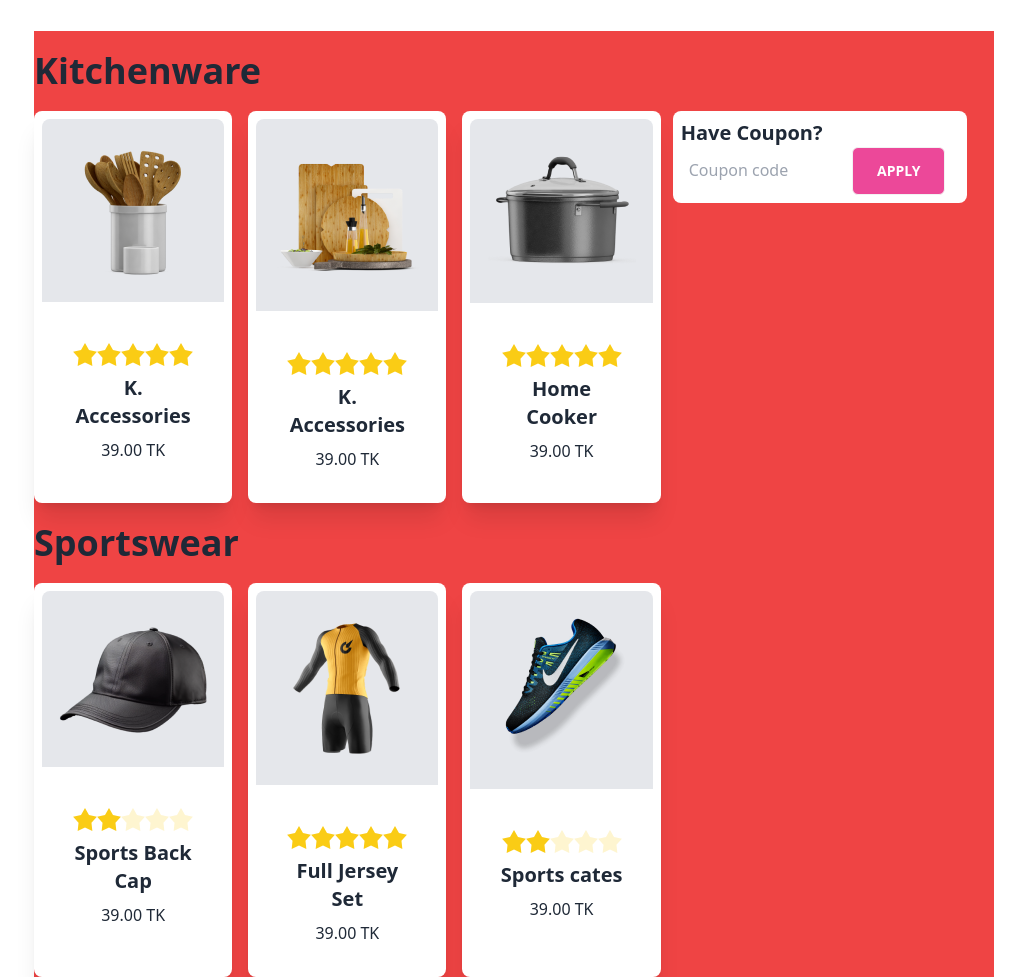
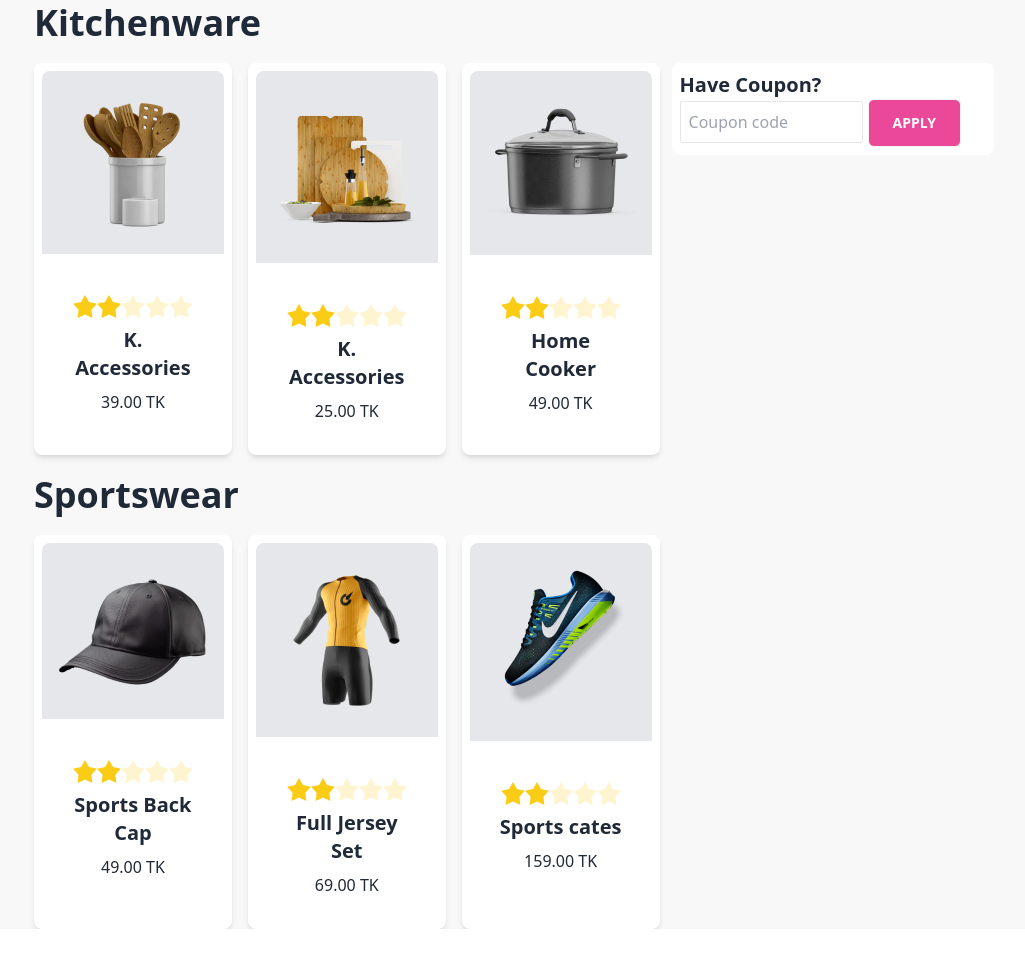
Before and after one commit to Ashraf-2/summar_sale_B8A5, a plain HTML site: page index.html in a window 1280 px wide. Shown: the part 817-1794 px from the top of the page, without its empty margins (126-1151 px from the left). After the commit the page ends 1746 px from the top, so only its background shows below. Drawn offline with nearby package versions, Linux system fonts and the light colour scheme.

Commit message:
design done

```diff
--- a/index.html
+++ b/index.html
@@ -8,9 +8,15 @@
     <!-- tailwind & daisyUI link -->
     <link href="https://cdn.jsdelivr.net/npm/daisyui@3.3.1/dist/full.css" rel="stylesheet" type="text/css" />
     <script src="https://cdn.tailwindcss.com"></script>
+    <style>
+        * {
+            margin: 0;
+            padding: 0;
+        }
+    </style>
 </head>
 
-<body>
+<body class="bg-[#F8F8F8]">
     <header class="bg-[#F9F6E2]">
         <!-- ---------using daisyUI--------- -->
         <!-- banner section -->
@@ -35,9 +41,9 @@
 
     </header>
 
-    <main>
+    <main class="w-9/12 mx-auto flex flex-col gap-3 md:flex-row lg:flex-row">
         <!-- products and sell board -->
-        <section class="w-9/12 mx-auto flex flex-col gap-3 md:flex-row lg:flex-row mt-12 bg-red-500">
+
         <!-- products category -->
         <div>
             <!-- first category -->
@@ -46,18 +52,17 @@
                 <!-- specific 3 cards -->
                 <div class="grid grid-cols-1 md:grid-cols-2 lg:grid-cols-3 gap-4">
                     <!-- first card -->
-                        <div class="card rounded-lg bg-base-100 shadow-xl">
+                    <div class="card rounded-lg bg-base-100 shadow-md">
                         <figure class="m-2 bg-gray-200">
                             <img src="./images/prod1.png" alt="prod-1" class="rounded-xl my-6 " />
                         </figure>
                         <div class="card-body items-center text-center">
                             <div class="rating">
-                                    <input type="radio" name="rating-2" class="mask mask-star-2 bg-yellow-400" />
-                                    <input type="radio" name="rating-2" class="mask mask-star-2 bg-yellow-400"
-                                        checked />
-                                    <input type="radio" name="rating-2" class="mask mask-star-2 bg-yellow-400" />
-                                    <input type="radio" name="rating-2" class="mask mask-star-2 bg-yellow-400" />
-                                    <input type="radio" name="rating-2" class="mask mask-star-2 bg-yellow-400" />
+                                <input type="radio" name="rating-1" class="mask mask-star-2 bg-yellow-400" />
+                                <input type="radio" name="rating-1" class="mask mask-star-2 bg-yellow-400" checked />
+                                <input type="radio" name="rating-1" class="mask mask-star-2 bg-yellow-400" />
+                                <input type="radio" name="rating-1" class="mask mask-star-2 bg-yellow-400" />
+                                <input type="radio" name="rating-1" class="mask mask-star-2 bg-yellow-400" />
                             </div>
                             <h2 class="card-title">K. Accessories</h2>
                             <p>39.00 TK</p>
@@ -67,42 +72,40 @@
                         </div>
                     </div>
                     <!-- second card -->
-                        <div class="card rounded-lg bg-base-100 shadow-xl">
+                    <div class="card rounded-lg bg-base-100 shadow-md">
                         <figure class="m-2 bg-gray-200">
                             <img src="./images/prod2.png" alt="prod-2" class="rounded-xl my-6 " />
                         </figure>
                         <div class="card-body items-center text-center">
                             <div class="rating">
                                 <input type="radio" name="rating-2" class="mask mask-star-2 bg-yellow-400" />
-                                    <input type="radio" name="rating-2" class="mask mask-star-2 bg-yellow-400"
-                                        checked />
+                                <input type="radio" name="rating-2" class="mask mask-star-2 bg-yellow-400" checked />
                                 <input type="radio" name="rating-2" class="mask mask-star-2 bg-yellow-400" />
                                 <input type="radio" name="rating-2" class="mask mask-star-2 bg-yellow-400" />
                                 <input type="radio" name="rating-2" class="mask mask-star-2 bg-yellow-400" />
                             </div>
                             <h2 class="card-title">K. Accessories</h2>
-                                <p>39.00 TK</p>
+                            <p>25.00 TK</p>
                             <!-- <div class="card-actions">
                                 <button class="btn btn-primary">Buy Now</button>
                               </div> -->
                         </div>
                     </div>
                     <!-- third card -->
-                        <div class="card rounded-lg bg-base-100 shadow-xl">
+                    <div class="card rounded-lg bg-base-100 shadow-md">
                         <figure class="m-2 bg-gray-200">
                             <img src="./images/prod3.png" alt="prod-3" class="rounded-xl my-6" />
                         </figure>
                         <div class="card-body items-center text-center">
                             <div class="rating">
-                                    <input type="radio" name="rating-2" class="mask mask-star-2 bg-yellow-400" />
-                                    <input type="radio" name="rating-2" class="mask mask-star-2 bg-yellow-400"
-                                        checked />
-                                    <input type="radio" name="rating-2" class="mask mask-star-2 bg-yellow-400" />
-                                    <input type="radio" name="rating-2" class="mask mask-star-2 bg-yellow-400" />
-                                    <input type="radio" name="rating-2" class="mask mask-star-2 bg-yellow-400" />
+                                <input type="radio" name="rating-3" class="mask mask-star-2 bg-yellow-400" />
+                                <input type="radio" name="rating-3" class="mask mask-star-2 bg-yellow-400" checked />
+                                <input type="radio" name="rating-3" class="mask mask-star-2 bg-yellow-400" />
+                                <input type="radio" name="rating-3" class="mask mask-star-2 bg-yellow-400" />
+                                <input type="radio" name="rating-3" class="mask mask-star-2 bg-yellow-400" />
                             </div>
                             <h2 class="card-title">Home Cooker</h2>
-                                <p>39.00 TK</p>
+                            <p>49.00 TK</p>
                             <!-- <div class="card-actions">
                                 <button class="btn btn-primary">Buy Now</button>
                               </div> -->
@@ -117,59 +120,56 @@
                 <!-- specific 3 cards -->
                 <div class="grid grid-cols-1 md:grid-cols-2 lg:grid-cols-3 gap-4">
                     <!-- fourth card -->
-                        <div class="card rounded-lg bg-base-100 shadow-xl">
+                    <div class="card rounded-lg bg-base-100 shadow-md">
                         <figure class="m-2 bg-gray-200">
-                                <img src="./images/prod4.png" alt="prod-4" class="rounded-xl my-6 " />
+                            <img src="./images/prod4.png" alt="prod-4" class="rounded-xl my-6" />
                         </figure>
                         <div class="card-body items-center text-center">
                             <div class="rating">
                                 <input type="radio" name="rating-4" class="mask mask-star-2 bg-yellow-400" />
-                                    <input type="radio" name="rating-4" class="mask mask-star-2 bg-yellow-400"
-                                        checked />
+                                <input type="radio" name="rating-4" class="mask mask-star-2 bg-yellow-400" checked />
                                 <input type="radio" name="rating-4" class="mask mask-star-2 bg-yellow-400" />
                                 <input type="radio" name="rating-4" class="mask mask-star-2 bg-yellow-400" />
                                 <input type="radio" name="rating-4" class="mask mask-star-2 bg-yellow-400" />
                             </div>
                             <h2 class="card-title">Sports Back Cap</h2>
-                                <p>39.00 TK</p>
+                            <p>49.00 TK</p>
 
                         </div>
                     </div>
-                        <!-- second card -->
-                        <div class="card rounded-lg bg-base-100 shadow-xl">
+                    <!-- fifth card -->
+                    <div class="card rounded-lg bg-base-100 shadow-md">
                         <figure class="m-2 bg-gray-200">
                             <img src="./images/prod5.png" alt="prod-2" class="rounded-xl my-6 " />
                         </figure>
                         <div class="card-body items-center text-center">
                             <div class="rating">
-                                    <input type="radio" name="rating-2" class="mask mask-star-2 bg-yellow-400" />
-                                    <input type="radio" name="rating-2" class="mask mask-star-2 bg-yellow-400"
-                                        checked />
-                                    <input type="radio" name="rating-2" class="mask mask-star-2 bg-yellow-400" />
-                                    <input type="radio" name="rating-2" class="mask mask-star-2 bg-yellow-400" />
-                                    <input type="radio" name="rating-2" class="mask mask-star-2 bg-yellow-400" />
+                                <input type="radio" name="rating-5" class="mask mask-star-2 bg-yellow-400" />
+                                <input type="radio" name="rating-5" class="mask mask-star-2 bg-yellow-400" checked />
+                                <input type="radio" name="rating-5" class="mask mask-star-2 bg-yellow-400" />
+                                <input type="radio" name="rating-5" class="mask mask-star-2 bg-yellow-400" />
+                                <input type="radio" name="rating-5" class="mask mask-star-2 bg-yellow-400" />
                             </div>
                             <h2 class="card-title">Full Jersey Set</h2>
-                                <p>39.00 TK</p>
+                            <p>69.00 TK</p>
 
                         </div>
                     </div>
-                        <!-- third card -->
-                        <div class="card rounded-lg bg-base-100 shadow-xl">
+                    <!-- sixth card -->
+                    <div id="sixth-card" class="card rounded-lg bg-base-100 shadow-md">
                         <figure class="m-2 bg-gray-200">
                             <img src="./images/prod6.png" alt="prod-3" class="rounded-xl my-6" />
                         </figure>
                         <div class="card-body items-center text-center">
                             <div class="rating">
-                                    <input type="radio" name="rating-2" class="mask mask-star-2 bg-yellow-400" />
-                                    <input type="radio" name="rating-2" class="mask mask-star-2 bg-yellow-400"
-                                        checked />
-                                    <input type="radio" name="rating-2" class="mask mask-star-2 bg-yellow-400" />
-                                    <input type="radio" name="rating-2" class="mask mask-star-2 bg-yellow-400" />
-                                    <input type="radio" name="rating-2" class="mask mask-star-2 bg-yellow-400" />
+                                <input type="radio" name="rating-6" class="mask mask-star-2 bg-yellow-400" />
+                                <input type="radio" name="rating-6" class="mask mask-star-2 bg-yellow-400" checked />
+                                <input type="radio" name="rating-6" class="mask mask-star-2 bg-yellow-400" />
+                                <input type="radio" name="rating-6" class="mask mask-star-2 bg-yellow-400" />
+                                <input type="radio" name="rating-6" class="mask mask-star-2 bg-yellow-400" />
                             </div>
                             <h2 class="card-title">Sports cates</h2>
-                                <p>39.00 TK</p>
+                            <p>159.00 TK</p>
 
                         </div>
                     </div>
@@ -178,20 +178,24 @@
 
             </div>
         </div>
+
         <!-- sell board -->
         <div>
             <!-- coupon area -->
-                <div class=" w-11/12 bg-white px-2 py-2 mt-5 md:mt-20 lg:mt-20 rounded-lg">
+            <div class=" bg-white px-2 py-2 mt-5 md:mt-20 lg:mt-20 rounded-lg">
                 <p class="text-xl font-semibold">Have Coupon?</p>
-                    <input type="text" class="p-2 rounded-sm w-3/5" name="couple-field" id="couple-field" placeholder="Coupon code">
+                <input type="text" class="p-2 rounded-sm w-3/5  border-x border-y" name="couple-field" id="couple-field"
+                    placeholder="Coupon code">
                 <button class="btn bg-pink-500 py-2 px-6 rounded-md font-semibold text-white">Apply</button>
             </div>
             <!-- payment section area -->
             <div>
+                <ol>
+                    <!-- <li></li> -->
+                </ol>
 
             </div>
         </div>
-        </section>
 
     </main>
 
```
Lines whose indentation alone changed are shown as unchanged.
